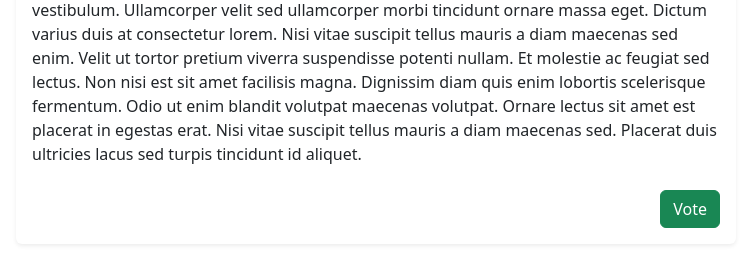
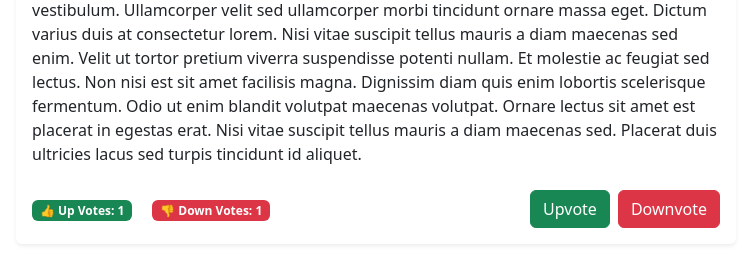
Before and after one commit to amahadnejad/Polls_App, a Django app: page /poll/2/ in a window 1280 px wide. Shown: the part 614-882 px from the top of the page, without its empty margins (264-1015 px from the left). Run offline with Django 5.2, Linux system fonts and the light colour scheme; data comes from the database, SQL or seed files in the repository; both versions use the stored data as it was after the commit; grey boxes labelled with a size stand in for pictures from a placeholder-image service; some libraries are stand-ins or nearby versions.

Commit message:
Add up_vote & doen_vote Views

```diff
--- a/polls/admin.py
+++ b/polls/admin.py
@@ -12,6 +12,6 @@ admin.site.index_title = "Welcome to the Pollster Admin Area"
 
 @admin.register(Poll)
 class PollAdmin(admin.ModelAdmin):
-    list_display = ('question', 'datetime_created', 'user')
+    list_display = ('question', 'datetime_created', 'user', 'up_vote', 'down_vote')
     search_fields = ('question',)
     readonly_fields = ('datetime_created',)
--- a/polls/models.py
+++ b/polls/models.py
@@ -1,15 +1,17 @@
 from django.db import models
 from django.contrib.auth import get_user_model
 from django.urls import reverse
-from django.core.validators import MaxValueValidator
 
 
 class Poll(models.Model):
     question = models.CharField(max_length=700)
     user = models.ForeignKey(get_user_model(), on_delete=models.CASCADE)
+
     description = models.TextField(blank=True)
+
     up_vote = models.PositiveIntegerField(default=0)
-    down_vote = models.IntegerField(validators=[MaxValueValidator(0)], default=0)
+    down_vote = models.PositiveIntegerField(default=0)
+
     datetime_created = models.DateTimeField(auto_now_add=True)
     datetime_modified = models.DateTimeField(auto_now=True)
 
--- a/polls/templates/polls/poll_detail.html
+++ b/polls/templates/polls/poll_detail.html
@@ -8,7 +8,9 @@
             <div class="col-md-8">
                 <div class="card shadow-sm border-0 rounded">
                     <!-- Placeholder Image -->
-                <img src="https://placehold.co/800x300" class="card-img-top" alt="Poll Image">
+                    <img src="https://placehold.co/800x300" class="card-img-top"
+                         alt="Poll image for {{ poll.question }}">
+
                     <div class="card-body">
                         <h3 class="card-title">{{ poll.question }}</h3>
                         <p class="card-text text-muted">
@@ -18,24 +20,31 @@
                         <hr>
                         <p>{{ poll.description }}</p>
 
-                    <form method="post">
+                        <!-- Voting Section -->
+                        <div class="mt-4 d-flex align-items-center justify-content-between">
+                            <div>
+                                <span class="badge bg-success">👍 Up Votes: {{ poll.up_vote }}</span>
+                                <span class="badge bg-danger mx-3">👎 Down Votes: {{ poll.down_vote }}</span>
+                            </div>
+
+                            <!-- Button Group to Keep Buttons Together -->
+                            <div class="btn-group">
+                                <!-- Upvote Form -->
+                                <form action="{% url 'poll_vote' poll.id %}" method="post">
                                     {% csrf_token %}
-                        {% for choice in poll.choices.all %}
-                            <div class="form-check">
-                                <input class="form-check-input" type="radio" name="choice" id="choice{{ choice.id }}" value="{{ choice.id }}">
-                                <label class="form-check-label" for="choice{{ choice.id }}">
-                                    {{ choice.text }} <span class="text-muted">({{ choice.votes }} votes)</span>
-                                </label>
-                            </div>
-                        {% endfor %}
+                                    <button type="submit" class="btn btn-success">Upvote</button>
+                                </form>
 
-                        <div class="mt-4 d-flex justify-content-end">
-                            <button type="submit" class="btn btn-success">Vote</button>
-                        </div>
+                                <!-- Downvote Form -->
+                                <form action="{% url 'poll_down_vote' poll.id %}" method="post" class="ms-2">
+                                    {% csrf_token %}
+                                    <button type="submit" class="btn btn-danger">Downvote</button>
                                 </form>
                             </div>
                         </div>
                     </div>
                 </div>
             </div>
+        </div>
+    </div>
 {% endblock content %}
--- a/polls/templates/polls/polls_list.html
+++ b/polls/templates/polls/polls_list.html
@@ -15,7 +15,7 @@
                             <p class="card-text text-muted"><strong>Asked by:</strong> {{ poll.user }} | <small>Created
                                 on:</strong> {{ poll.datetime_created|date:"F d, Y" }}</small></p>
                             <div class="mt-auto d-flex justify-content-end">
-                                <a href="" class="btn btn-success">Go</a>
+                                <a href="{{ poll.get_absolute_url }}" class="btn btn-success">Go</a>
                             </div>
                         </div>
                     </div>
--- a/polls/urls.py
+++ b/polls/urls.py
@@ -1,9 +1,10 @@
 from django.urls import path
 
-from .views import poll_list_view, poll_detail_view
+from .views import poll_list_view, poll_detail_view, up_vote, down_vote
 
 urlpatterns = [
     path('', poll_list_view, name='polls_list'),
     path('poll/<int:pk>/', poll_detail_view, name='poll_detail'),
-
+    path('poll/<int:pk>/vote/', up_vote, name='poll_vote'),
+    path('poll/<int:pk>/down_vote/', down_vote, name='poll_down_vote'),
 ]
--- a/polls/views.py
+++ b/polls/views.py
@@ -18,3 +18,19 @@ def poll_detail_view(request, pk):
     return render(request, 'polls/poll_detail.html', context={
         'poll': poll,
     })
+
+
+@login_required
+def up_vote(request, pk):
+    poll = Poll.objects.get(pk=pk)
+    poll.up_vote += 1
+    poll.save()
+    return redirect('poll_detail', pk=pk)
+
+
+@login_required
+def down_vote(request, pk):
+    poll = Poll.objects.get(pk=pk)
+    poll.down_vote += 1
+    poll.save()
+    return redirect('poll_detail', pk=pk)
```
Also changed, not shown: db.sqlite3, polls/migrations/0006_alter_poll_down_vote.py (added), polls/migrations/0007_alter_poll_down_vote.py (added). Lines whose indentation alone changed are shown as unchanged.
